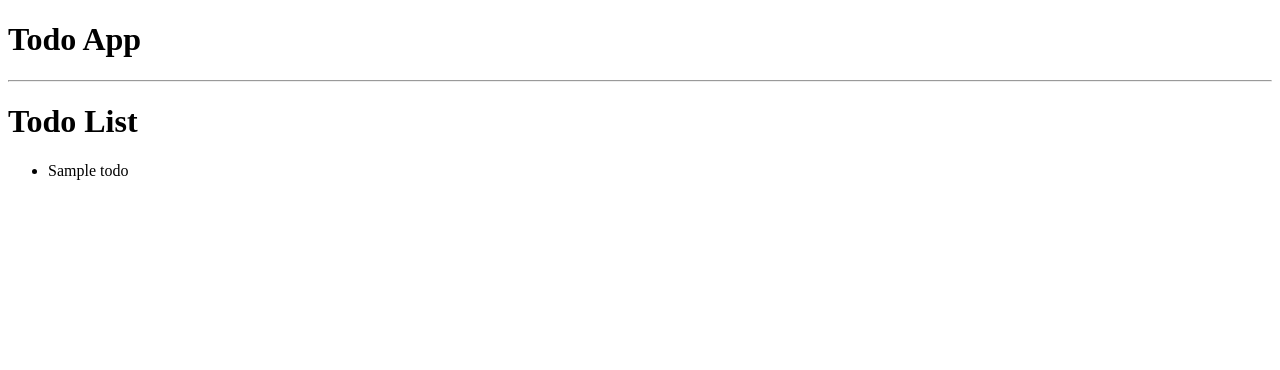
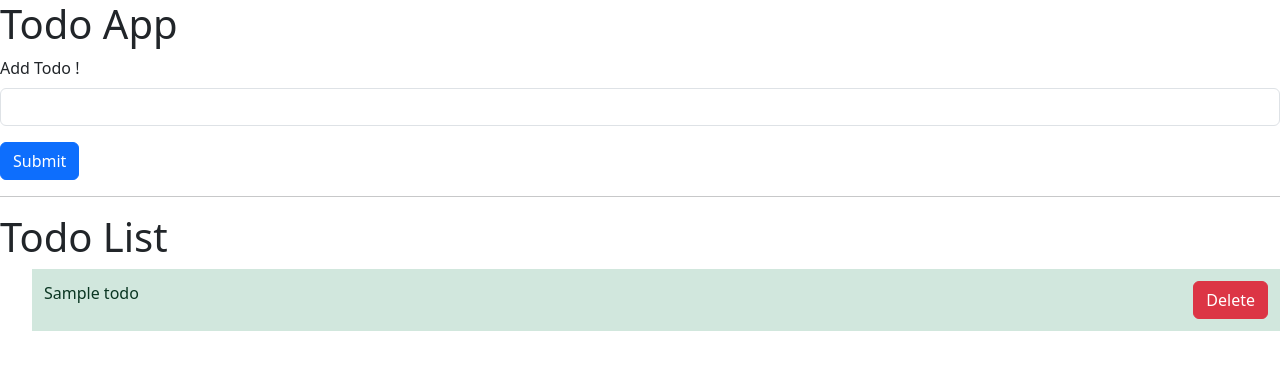
Before and after one commit to Venugopalreddygithub/django-batch3, a Django app: template todo_app/templates/index.html in a window 1280 px wide. Shown: the top 370 px of the page. Run offline with Django 4.2, Linux system fonts and the light colour scheme; the template is opened without the code that fills it: values that come from a table or form of the project are taken from there, others are empty; tables that the repository leaves empty hold one stand-in row (values such as "Sample post").

Commit message:
todo app changes

```diff
--- a/todo_app/templates/index.html
+++ b/todo_app/templates/index.html
@@ -4,15 +4,49 @@
     <meta charset="UTF-8">
     <meta name="viewport" content="width=device-width, initial-scale=1.0">
     <title>Todo App</title>
+    <link href="https://cdn.jsdelivr.net/npm/bootstrap@5.3.1/dist/css/bootstrap.min.css" rel="stylesheet" integrity="sha384-4bw+/aepP/YC94hEpVNVgiZdgIC5+VKNBQNGCHeKRQN+PtmoHDEXuppvnDJzQIu9" crossorigin="anonymous">
 </head>
 <body>
     <h1>Todo App</h1>
+    <form method="POST" action="{% url 'add-todo' %}">
+    {% csrf_token %}
+  <div class="mb-3">
+    <label for="todoInput" class="form-label">Add Todo !</label>
+    <input type="text" class="form-control" id="todoInput" name="todoInput" required >
+  </div>
+  <button type="submit" class="btn btn-primary">Submit</button>
+</form>
     <hr>
     <h1>Todo List</h1>
-        <ul>
+     <!--  <ul class="list-group">
             {% for i in todo%}
-            <li>{{i.title}}</li>
+                  <li class="list-group-item {% if i.completed %} list-group-item-success {% else %} '' {% endif %}">{{i.title}}</li>
             {% endfor %}
         </ul>
+-->
+
+   <ul>
+     {% for i in todo %}
+      {% if i.completed %}
+       <li class="list-group-item list-group-item-success" style="display: flex; justify-content: space-between;padding: 12px;">{{i.title}}
+        <form method="POST" action="{% url 'delete_todo' i.id %}">
+        {% csrf_token %}
+        <button type="submit" class="btn btn-danger">Delete</button>
+        </form>
+       </li>
+       {% else %}
+        <li class="list-group-item list-group-item-danger" style="display: flex; justify-content: space-between;padding: 12px;">{{i.title}}
+       <form method="POST" action="{% url 'delete_todo' i.id %}">
+       {% csrf_token %}
+        <button type="submit" class="btn btn-danger">Delete</button>
+        </form>
+        </li>
+      {% endif %}
+     {% endfor %}
+   </ul>
+
+
+
+    <script src="https://cdn.jsdelivr.net/npm/bootstrap@5.3.1/dist/js/bootstrap.bundle.min.js" integrity="sha384-HwwvtgBNo3bZJJLYd8oVXjrBZt8cqVSpeBNS5n7C8IVInixGAoxmnlMuBnhbgrkm" crossorigin="anonymous"></script>
 </body>
 </html>
--- a/todo_app/urls.py
+++ b/todo_app/urls.py
@@ -1,6 +1,9 @@
 from django.contrib import admin
 from django.urls import path, include
-from todo_app.views import index
+from todo_app.views import index, add_view, detailed_view, delete_todo
 urlpatterns = [
-    path('index/', index, name='todo_index'),
+    path('', index, name='todo_index'),
+    path('add-todo/', add_view, name='add-todo'),
+    path('detailed-view/<int:todo_id>/', detailed_view, name='detailed_view'),
+    path('delete-todo/<int:todo_id>', delete_todo, name="delete_todo")
 ]
```
Also changed, not shown: todo_app/views.py (+38 -1 lines).
